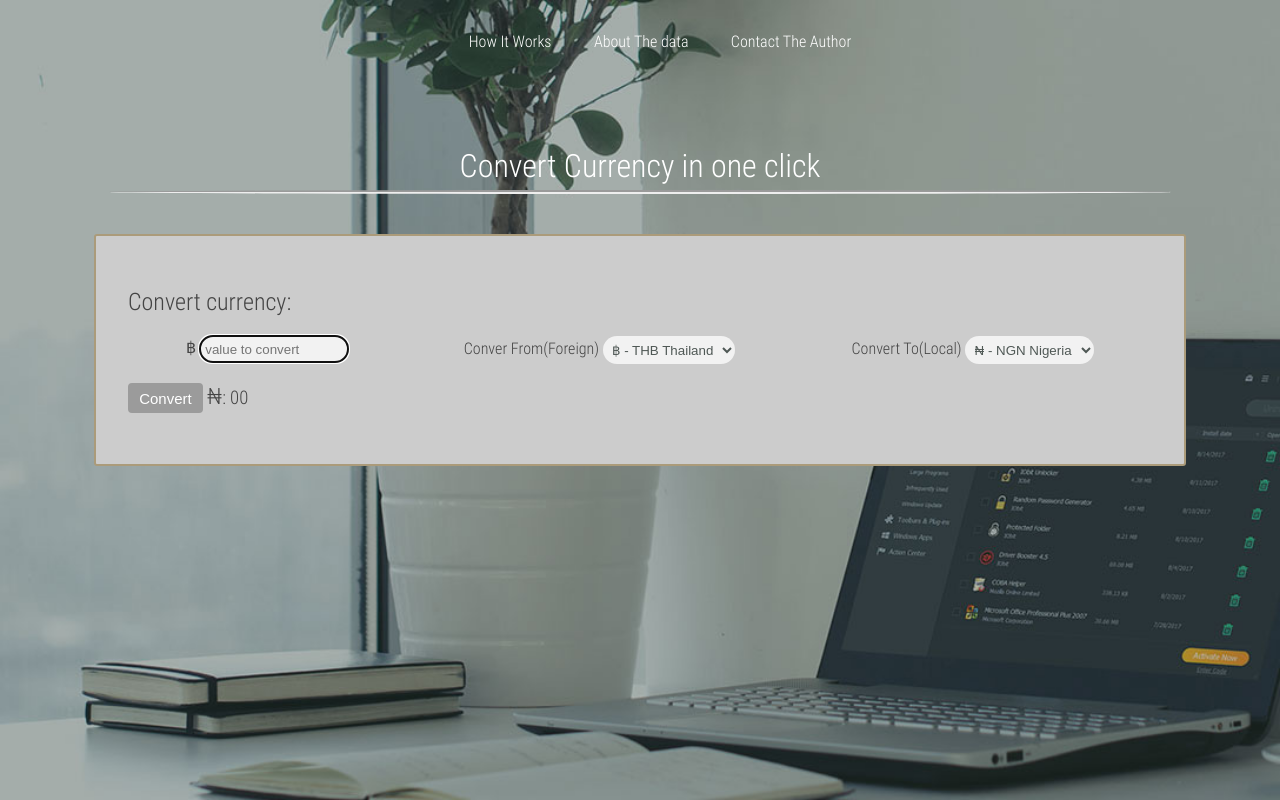
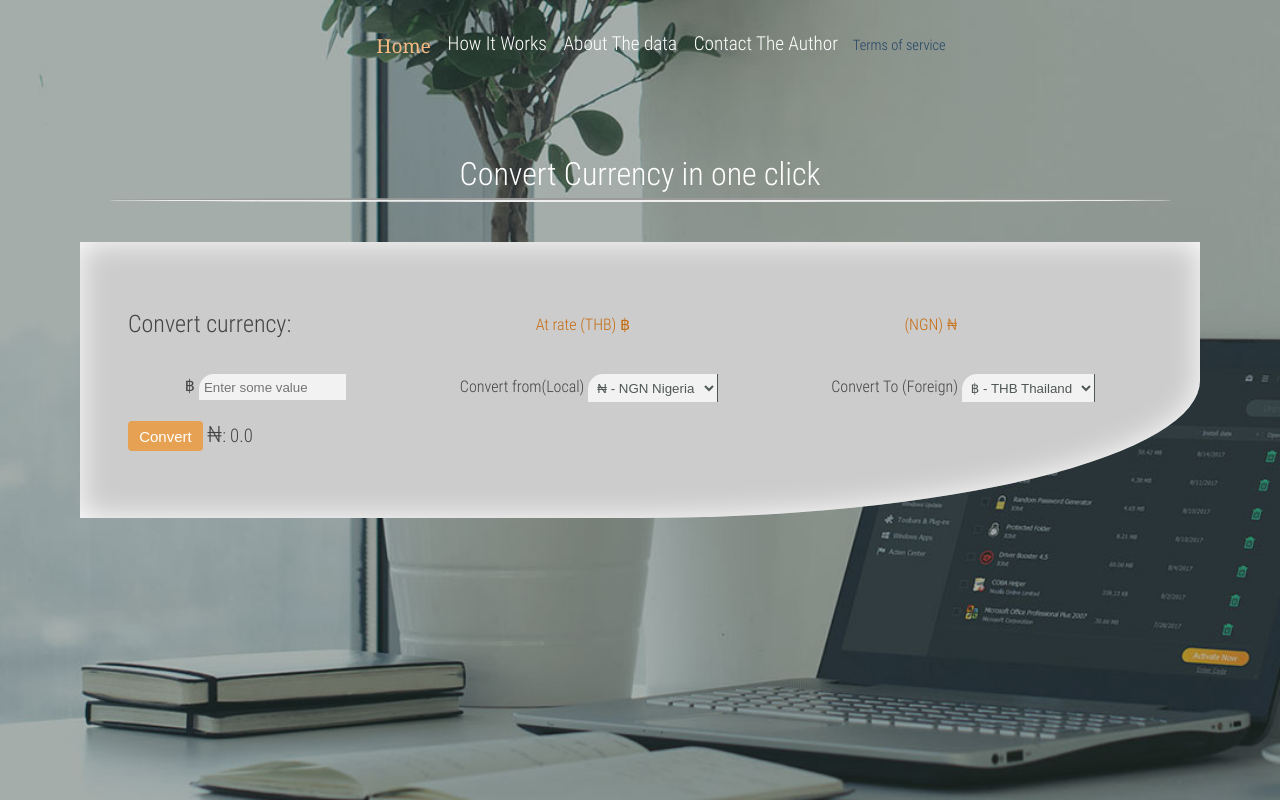
Before and after one commit to michaeliyke/currency, a PHP site: page / in a window 1280 px wide. Run offline with PHP 8.4, Linux system fonts and the light colour scheme.

Commit message:
Alpha release. May not be stable

```diff
--- a/index.html
+++ b/index.html
@@ -9,7 +9,7 @@
     <link rel="stylesheet" type="text/css" href="mobile.css" />
   <script type="text/JavaScript" make="Prize" Prize="Techie" src="PT.js"></script>
   <script type="text/javascript" src="project.js"></script>
-  <title>All counntries | Currency converter </title>
+  <title>All counntries Currency converter | Convert Currencies </title>
 </head>
 <body>
 <!-- Body -->
@@ -18,32 +18,39 @@
   <header>
 <nav>
 <ul>
-<li><a href="#" title="">How It Works</a></li>
-<li><a href="#" title="">About The data</a></li>
-<li><a href="#" title="">Contact The Author</a></li>
+<li><a href="index.html" class="current-page" title="">Home</a></li>
+<li><a href="guide.html" title="">How It Works</a></li>
+<li><a href="about.html" title="">About The data</a></li>
+<li><a href="http://ux.michaeliyke.ml/" title="" onclick="return confirm('Link is going to another site. Do you wish to continue?');">Contact The Author</a></li>
+        <li class="terms-of-service"><a href="terms.html" title="">Terms of service</a></li>
+
 </ul>
 </nav>
   <h1>Convert Currency in one click</h1>
   <hr>
 </header>
 <div id="body">
-<div id="content">
- <div>
+<div>
+ <div id="rates-info">
     <h2>Convert currency:</h2>
+    <p id="foreign-rate" class="rate"><span>United States(USD)</span><span>0.0</span></p>
+    <p id="local-rate" class="rate"><span>Nigeria(NGN)</span><span>0.0</span></p>
  </div>
  <div id="input-area">
    <div class="input-flex medium">
    <span id="foreign-symbol" class="inner-lable">$ </span> <input class="inner-flex" id="value" type="text" placeholder="Enter some value" size="15"> </div>
-  <div class="input-flex large">
-  <span class="inner-lable">Conver From(Foreign)</span>
-    <select id="local" class="inner-flex">
-    <option id="TH" name="Thailand" currencysymbol="฿" currencyname="Thai baht" currencyid="THB" alpha3="THA"> ฿ - THB Thailand </option>
-</select>
-</div>
-  <div class="input-flex large"> <span class="inner-lable">Convert To(Local)</span>
-  <select  id="foreign" class="inner-flex" >
+
+  <div class="input-flex large"> <span class="inner-lable">Convert from(Local)</span>
+  <select  id="local" class="inner-flex" >
 <option id="NG" name="Nigeria" currencysymbol="₦" currencyname="Nigerian naira" currencyid="NGN" alpha3="NGA"> ₦ - NGN Nigeria </option>
   </select>
+  </div>
+  <div class="input-flex large">
+    <span class="inner-lable">Convert To (Foreign)</span>
+    <select id="foreign" class="inner-flex">
+      <option id="TH" name="Thailand" currencysymbol="฿" currencyname="Thai baht" currencyid="THB" alpha3="THA"> ฿ - THB
+        Thailand </option>
+    </select>
   </div>
   </div>
 <div id="result">
--- a/project.css
+++ b/project.css
@@ -13,19 +13,19 @@ html, body {
 }
 #body {
     background-color: #cccccc;
-    border: 2px solid #ab9b7a;
-    border-radius: 3px;
+    border-radius: 0 0 50%;
+    box-shadow: 0 0 30px #ffffff inset;
     margin: 0 auto;
-    padding: 2em;
+    padding: 3em;
     width: 80%;
 }
 header {
     color: #ffffff;
+    margin: 0 auto;
     padding: 2em;
     position: relative;
     text-align: center;
     width: 83%;
-    margin: 0 auto;
 }
 hr {
     border-radius: 100%;
@@ -45,14 +45,21 @@ input, select {
 }
 input {
     border: medium none;
-    border-radius: 15px;
+    border-radius: 15px 0 0;
 }
 select {
-    border: medium none;
-    border-radius: 15px;
+    -moz-border-bottom-colors: none;
+    -moz-border-left-colors: none;
+    -moz-border-right-colors: none;
+    -moz-border-top-colors: none;
+    border-color: currentcolor;
+    border-image: none;
+    border-radius: 15px 0 0;
+    border-style: none solid none none;
+    border-width: medium 1px medium medium;
 }
 nav ul li a:hover {
-    text-decoration: underline;
+    color: #b3763f;
 }
 nav {
     margin-bottom: 6em;
@@ -62,8 +69,8 @@ nav {
 nav ul {
     display: flex;
     justify-content: space-around;
-    width: 40%;
     margin: 0 auto;
+    width: 55%;
 }
 nav ul li {
     list-style: outside none none;
@@ -72,6 +79,7 @@ nav ul li a {
     border: medium none;
     border-radius: 4px;
     color: #ffffff;
+    font-size: 120%;
     padding: 0.4em;
     text-decoration: none;
     transition: all 0.1s ease-in-out 0.1s;
@@ -98,11 +106,12 @@ nav ul li a:active, nav ul li a:focus {
 }
 #btn:hover {
     background-color: #abbbbb;
+    border: 1px solid #ff0000;
     color: #ffffff;
     cursor: pointer;
 }
 #btn {
-    background-color: #9b9b9b;
+    background-color: #e7a152;
     border: medium none;
     border-radius: 4px;
     color: #ffffff;
@@ -112,3 +121,58 @@ nav ul li a:active, nav ul li a:focus {
     padding: 4px;
     width: 5em;
 }
+#rates-info {
+    display: flex;
+    justify-content: space-between;
+    margin-bottom: 1em;
+    width: 81%;
+}
+#rates-info .rate {
+    align-self: center;
+    color: #c66c10;
+}
+#rates-info #foreign-rate {
+    flex-basis: 15%;
+}
+
+#content {
+    background-color: #293438;
+    color: #ffffff;
+    font-size: 120%;
+    line-height: 1.7;
+    margin: -1em auto 0;
+    padding: 5em;
+    position: relative;
+    right: -1em;
+    width: 65%;
+}
+#content a {
+    color: #95e7f4;
+    display: inline;
+    text-decoration: none;
+}
+#content a:hover {
+    color: #008cc4;
+}
+#content ol {
+    list-style-position: inside;
+    list-style-type: upper-roman;
+}
+.terms-of-service a {
+    color: #214365;
+}
+.terms-of-service {
+    font-size: 12px;
+    align-self: center;
+}
+.terms-of-service a:hover {
+    color: #654321;
+}
+
+
+.current-page, a.current-page {
+    color: #f7ba83;
+    cursor: default;
+    font-family: Georgia;
+    font-weight: bolder;
+}
--- a/project.js
+++ b/project.js
@@ -1,96 +1,169 @@
 "use strict";
 Techie("#btn", function($, element, body, head, doc, _, w, Log, stringify, stringifyAll, a, data){
 	//With arrow function here, the "this" context reference will be lost. Let's live it alone
-	let country, currency, symbol, value = 1, local, foreign, from,
-		to, output, exchangeRate, countryName, attribute, countryNames = [], object = {},
-	exchangeData, countries, localCurrency, foreignCurrency, blob = "",
-	attrs, option, foreignGroup = getById("foreign"),
-	localGroup = getById("local"),
-	local_symbolDiv = getById("local-symbol"),
-	foreign_symbolDiv = getById("foreign-symbol"),
-	valueDiv = getById("output"),
-	inputPoint = getById("value");
+	window.onerror = function (msg, link, line) {
+		console.error("Error has occured on line", line, msg);
+	};
 
-	const update = () => {
-		inputPoint.value = "";
-		inputPoint.placeholder = "value to convert";
-		inputPoint.focus();
-		foreign_symbolDiv.textContent = localGroup[localGroup.selectedIndex].getAttribute("currencysymbol");
-		local_symbolDiv.textContent = foreignGroup[foreignGroup.selectedIndex].getAttribute("currencysymbol");
+
+	const local_list = getById("local");
+	const foreign_list = getById("foreign");
+	let first_run = true;
+	let rate;
+
+
+	const update = () => { //Arrow function is not suitable here but I don't careprovided it's elegant
+		let local_selected = local_list[local_list.selectedIndex];
+		let foreign_selected = foreign_list[foreign_list.selectedIndex];
+
+		getById("local-symbol").textContent = local_list[local_list.selectedIndex].getAttribute("currencysymbol");
+		getById("foreign-symbol").textContent = foreign_list[foreign_list.selectedIndex].getAttribute("currencysymbol");
+		getById("foreign-rate").querySelector("span ~ span").textContent = rate;
+
+		getById("local-rate").querySelector("span").textContent = "(" + local_selected.getAttribute("currencyId") + ") " + local_selected.getAttribute("currencySymbol");
+		getById("local-rate").querySelector("span ~ span").textContent = getById("value").value;
+
+
+		getById("foreign-rate").querySelector("span").textContent = "At rate (" + foreign_selected.getAttribute("currencyId") + ") " + foreign_selected.getAttribute("currencySymbol");
+		[].forEach((index, element) => {
+
+		});
+		getById("output").textContent = "0.0";
 	};
+
+	function cleanup() {
+		const input = getById("value");
+		input.value = "";
+		input.placeholder = "value to convert";
+		input.focus();
+	}
 
 
 
 	// Action on $("button#btn") click
-	 this.click(init);
+	this.click(init.bind());
 
-	//  Action if enter keyis pressed at all or $("select") option changes
-	 $("select").change(update).enter(init);  //update currency symbol upon selection
+	//  Action if enter key is pressed at all or $("select") option changes
+	$("select").change(update).enter(init);
 
 
-	 //Update stuff like the currency symbols on page load
+	//Update stuff like the currency symbols on page load
 	update();
 
-	// The Initial fetches
-	// fetch("http://www.apilayer.net/api/live?access_key=a004b58f8f078897543a12c710ba5e4d").then((data) => {
-	fetch("https://free.currconv.com/api/v7/countries?apiKey=0a112f5e6136c61fa2a8").then((data) => {
-		return data.json();
-	}).then((data) => {
-		countries = data["results"];
-		for(countryName in countries){
+	function updateLists(data) {
+		let countries = data["results"],
+		countryNames = [],
+		blob = "";
+		const object = {};
+		for (let countryName in countries) {
 			let attributes = "";
-			country = countries[countryName]; //A country grabbed
-			for(attribute in country){ //A country attribute
+			let country = countries[countryName]; //A country grabbed
+			for (let attribute in country) { //A country attribute
 				attributes = attributes.concat(` ${attribute}="${country[attribute]}" `);
-
 			}
-			option = "<option".concat(` ${attributes}> ${country["currencySymbol"]} - ${country["name"]}(${country["currencyId"]}) </option>`);
+			let option = "<option".concat(` ${attributes}> ${country["currencySymbol"]} - ${country["name"]}(${country["currencyId"]}) </option>`);
 			countryNames.push(country["name"]);
 			object[country["name"]] = option;
 		}
+
 		countryNames = countryNames.sort((a, b) => {
 			return a > b;
 		});
 
-		for(let countryName of countryNames){
+		for (let countryName of countryNames) {
 			blob = blob.concat(object[countryName]);
 		}
 
-	localGroup.innerHTML = blob;
-	foreignGroup.innerHTML = blob;
-	localGroup[ "selectedIndex" ] = getById("US")["index"];
-	foreignGroup[ "selectedIndex" ] = getById("NG")["index"];
-	update();
+		local_list.innerHTML = blob;
+		foreign_list.innerHTML = blob;
+		if (first_run) {
+			first_run = false;
+			local_list["selectedIndex"] = getById("NG")["index"];
+			foreign_list["selectedIndex"] = getById("US")["index"];
+		}
+		update();
+	}
+
+	// Fetches during initial page load
+	// Later we could shift here to a Worker process which will determin if really need the fresh fetch at all
+	fetch("https://free.currconv.com/api/v7/countries?apiKey=0a112f5e6136c61fa2a8").then((data) => {
+		return data.json();
+	}).then((data) => {
+		updateLists(data);
+		return data;
 	}).catch((error) => {
 		console.error(`Whoops! Can't get the list of countries. Why? ${error}`);
 	});
 
 		function init(e){ //Arrow functions cannot be hoisted because they are expressions
-	value = inputPoint.value || value;
-	local = localGroup[localGroup.selectedIndex];
-	localCurrency = local.getAttribute("currencyid");
-	foreign = foreignGroup[foreignGroup.selectedIndex];
-	foreignCurrency = foreign.getAttribute("currencyid");
-	from = encodeURIComponent(localCurrency);
-	to = encodeURIComponent(foreignCurrency);
+			const localCurrency = local_list[local_list.selectedIndex].getAttribute("currencyid");
+			const foreignCurrency = foreign_list[foreign_list.selectedIndex].getAttribute("currencyid");
+
+			const from = encodeURIComponent(localCurrency);
+			const to = encodeURIComponent(foreignCurrency);
 	//Later,  I will cache this url below so I can implement offline first approach
 	//I will then check if I have data from this url, if so, I could decide to use it based on what network says
-	const url = `https://free.currconv.com/api/v7/convert?q=${from}_${to}&compact=ultra&apiKey=0a112f5e6136c61fa2a8`;
+	const url = `https://free.currconv.com/api/v7/convert?q=${to}_${from}&compact=ultra&apiKey=0a112f5e6136c61fa2a8`;
 
-	const local_symbol = local.getAttribute("currencysymbol");
-	const foreign_symbol = foreign.getAttribute("currencysymbol");
-	local_symbolDiv.textContent = local_symbol;
- 	foreign_symbolDiv.textContent = foreign_symbol;
   fetch(url).then((response) => {return response.json();}).then((data) => {
-		const rate = data[`${from}_${to}`] || 0;
-		valueDiv.textContent = Math.round((value * rate) * 100) / 100; //0.002793;
-    update();
+		rate = Math.round(data[`${to}_${from}`] * 100) / 100;
+		update();
+		getById("output").textContent = Math.round(((getById("value").value || 1) * data[`${to}_${from}`]) * 100) / 100;
+		//0.002793;
+		cleanup();
   }).catch((error) => {
   	console.error(`Oh no! We can't fetch currency data. Why? ${error} `);
   });
+		}
+
+
+
+
+
+
+
+
+
+
+
+
+
+
+
+
+
+
+
+
+
+
+		function requestData(cb) {
+			// Once you get your hands on data, run cb on it
 		}
 		function getById(id){
 			return document.getElementById(id);
 		}
 
+
+
+
+
+
+
+
+
+
+
+
+
+
+
+
+
+
+
+
+
+
+
 	});
```
Also changed, not shown: about.html (added, +66 -0 lines), guide.html (added, +81 -0 lines), terms.html (added, +95 -0 lines).
